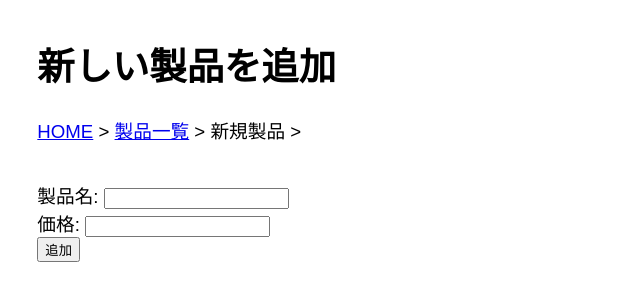
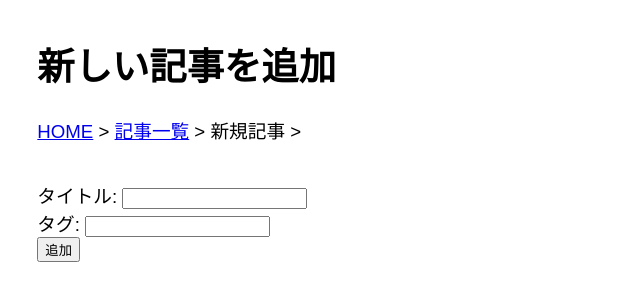
Before and after one commit to ngtn-acad/oop2_10_sample, a Flask app: page /products/add in a window 1280 px wide. Shown: the top 301 px of the page, without its empty margins (0-640 px from the left). Run offline with Flask 3, Linux system fonts and the light colour scheme.

Commit message:
記事のhtml変更
いぇい

```diff
--- a/routes/product.py
+++ b/routes/product.py
@@ -8,7 +8,7 @@ product_bp = Blueprint('product', __name__, url_prefix='/products')
 @product_bp.route('/')
 def list():
     products = Product.select()
-    return render_template('product_list.html', title='製品一覧', items=products)
+    return render_template('product_list.html', title='記事一覧', items=products)
 
 
 @product_bp.route('/add', methods=['GET', 'POST'])
--- a/templates/product_add.html
+++ b/templates/product_add.html
@@ -2,20 +2,20 @@
 <html lang="ja">
 <head>
     <meta charset="UTF-8">
-    <title>製品追加</title>
+    <title>記事追加</title>
     <link rel="stylesheet" href="{{ url_for('static', filename='base-style.css') }}">
 </head>
 <body>
-    <h1>新しい製品を追加</h1>
+    <h1>新しい記事を追加</h1>
     <ul class="breadcrumb">
         <li><a href="{{ url_for('index') }}">HOME</a></li>
-        <li><a href="{{ url_for('product.list') }}">製品一覧</a></li>
-        <li>新規製品</li>
+        <li><a href="{{ url_for('product.list') }}">記事一覧</a></li>
+        <li>新規記事</li>
     </ul>
 
     <form action="{{ url_for('product.add') }}" method="post">
-        <label>製品名: <input type="text" name="name" required></label><br>
-        <label>価格: <input type="number" step="1" name="price" required></label><br>
+        <label>タイトル: <input type="text" name="name" required></label><br>
+        <label>タグ: <input type="number" step="1" name="price" required></label><br>
         <button type="submit">追加</button>
     </form>
 </body>
```
Also changed, not shown: templates/product_edit.html (+6 -6 lines), templates/product_list.html (+5 -5 lines).
